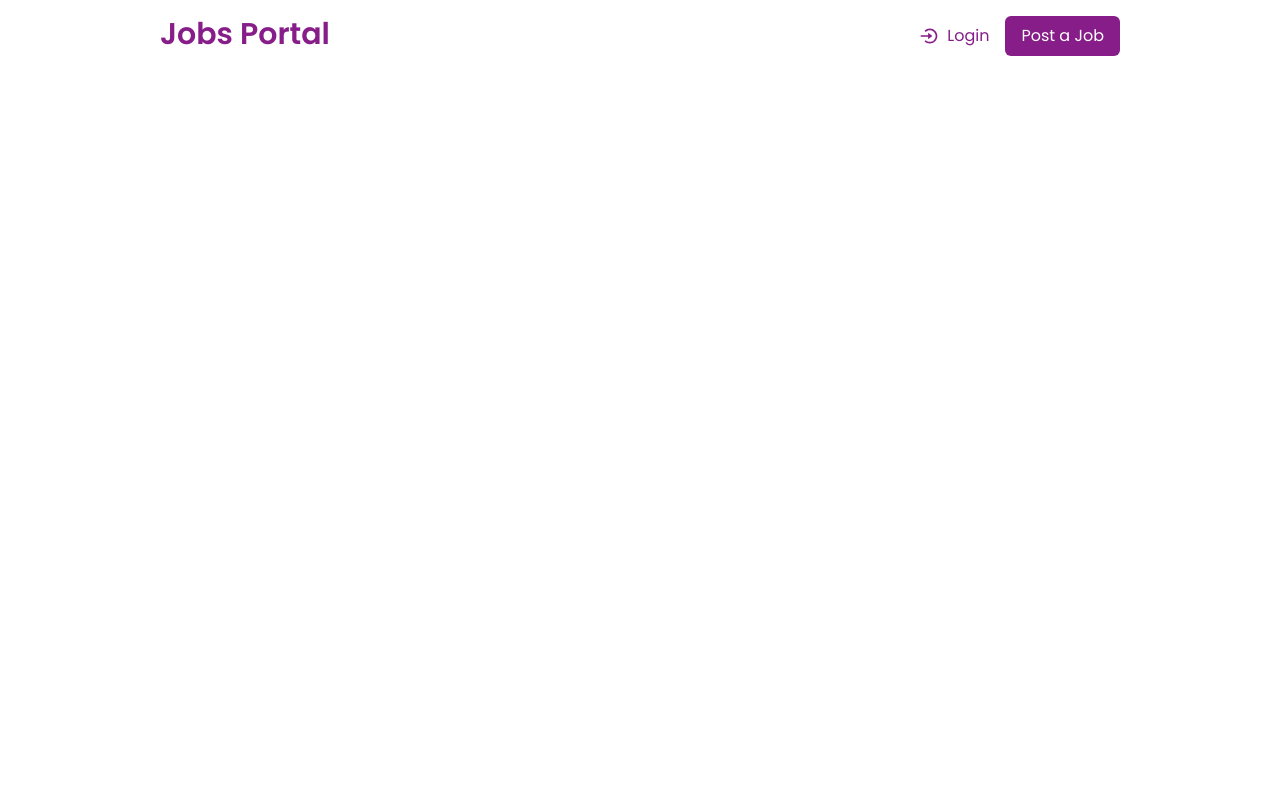
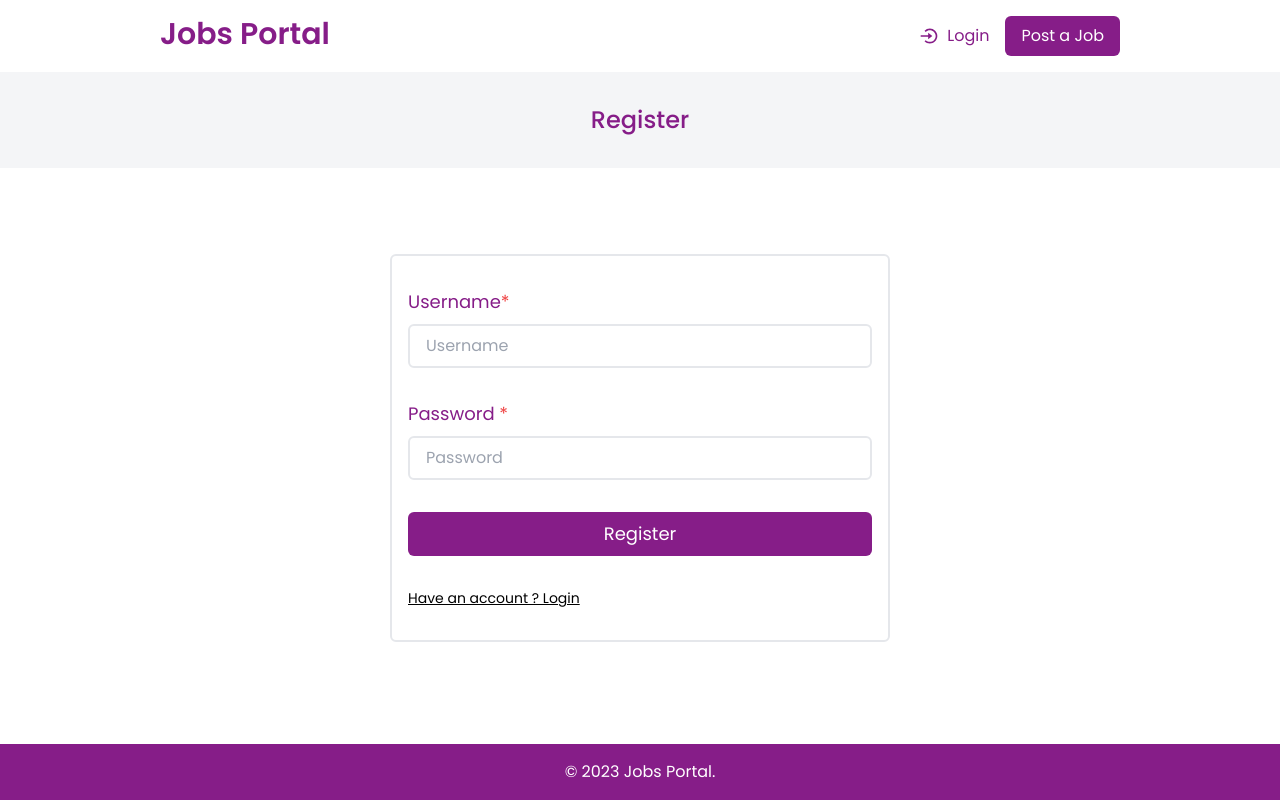
Before and after one commit to amrit-niure/Jobs-Portal, a React (Vite) app in the folder client/: page / in a window 1280 px wide. Built offline with nearby package versions, Linux system fonts and the light colour scheme; a web font is replaced by a local one.

Commit message:
Register/Login Feature Added.

```diff
--- /dev/null
+++ b/client/src/components/Footer.jsx
@@ -0,0 +1,13 @@
+import React from 'react'
+
+const Footer = () => {
+  return (
+    <div
+    className='bg-light-primary w-full fixed bottom-0 text-white py-[1rem] text-center'
+    >
+         &copy; 2023 Jobs Portal.
+    </div>
+  )
+}
+
+export default Footer
--- /dev/null
+++ b/client/src/components/Form.jsx
@@ -0,0 +1,128 @@
+import { ErrorMessage, Field, Formik } from 'formik'
+import React, { useState } from 'react'
+import * as yup from 'yup'
+import axios from 'axios'
+import Button from './Button'
+import { useNavigate } from 'react-router-dom'
+const Form = () => {
+    const navigate = useNavigate()
+    const [pageType, setPageType] = useState("register")
+    const isLogin = pageType === "login"
+    const isRegister = pageType === "register"
+    const initialRegisterValues = {
+        username: '',
+        password: '',
+    }
+    const registerSchema = yup.object().shape({
+        username: yup.string().required('Username is a required field'),
+        password: yup.string().required('Password is a required field'),
+    })
+
+const register = async (values,onSubmitProps) => {
+    try {
+        const registered = await axios.post('http://localhost:5000/auth/register',values)
+        if(registered.data.success){
+            setPageType('login')
+            onSubmitProps.resetForm()
+        }
+    } catch (error) {
+        console.log(error)
+    }
+}
+const login = async (values,onSubmitProps) => {
+    try {
+        const loggedIn = await axios.post('http://localhost:5000/auth/login',values)
+        if(loggedIn.data.success){
+        navigate('/home')
+        }
+    } catch (error) {
+        console.log(error)
+    }
+}
+
+
+    const handleFormSubmit = async (values, onSubmitProps) => {
+        if(isLogin) await login(values,onSubmitProps)
+        if(isRegister) await register(values,onSubmitProps)
+    }
+    return (
+        <div>
+            <div
+                className='bg-light-lightBackground px-[5rem] md:px-[10rem] text-xl md:text-2xl text-center py-[2rem] font-semiBold text-light-primary'
+            >
+                <h2>{isLogin ? "Login" : "Register"}</h2>
+            </div>
+            <div>
+                <Formik
+                    onSubmit={handleFormSubmit}
+                    initialValues={initialRegisterValues}
+                    validationSchema={registerSchema}
+                >
+                    {({
+                        values,
+                        errors,
+                        touched,
+                        handleChange,
+                        handleBlur,
+                        resetForm,
+                        handleSubmit
+                    }) => (
+                        <div className='w-full h-[70vh] flex items-center justify-center'>
+
+                            <form
+                                className='w-[500px] border-2 py-[2rem] px-[1rem] rounded-md flex flex-col gap-8'
+                                onSubmit={handleSubmit}
+                            >
+                                <div
+                                    className='flex flex-col gap-2'
+                                >
+                                    <label htmlFor="username" className='text-lg  text-light-primary'>Username<span className="text-red-500">*</span></label>
+                                    <input
+                                        type="text"
+                                        id='username'
+                                        name='username'
+                                        value={values.username}
+                                        onChange={handleChange}
+                                        onBlur={handleBlur}
+                                        placeholder='Username'
+                                        className='px-[1rem] focus:outline-none border-2 py-[0.5rem] rounded-md text-light-primary'
+                                    />
+                                    {touched.username && errors.username ? (<div className='text-red-500 py-[0rem] text-sm '>{errors.username} </div>) : null}
+                                </div>
+                                <div
+                                    className='flex flex-col gap-2'
+                                >
+                                    <label htmlFor="password" className='text-lg  text-light-primary'>Password <span className="text-red-500">*</span></label>
+                                    <input
+                                        type="password"
+                                        id='password'
+                                        name='password'
+                                        value={values.password}
+                                        onChange={handleChange}
+                                        onBlur={handleBlur}
+                                        placeholder='Password'
+                                        className='px-[1rem] focus:outline-none border-2 py-[0.5rem] rounded-md text-light-primary'
+                                    />
+                                    {touched.password && errors.password ? (<div className='text-red-500 py-[0rem] text-sm '>{errors.password} </div>) : null}
+                                </div>
+                                <button type="submit" className='w-full text-lg '><Button content={isLogin ? "Login" : "Register"} /></button>
+                                <div
+                                     onClick={()=> {
+                                        setPageType(isLogin ? 'register' : 'login')
+                                        resetForm()
+                                    }}
+                                    className='text-sm underline cursor-pointer'
+                                >
+                                {isLogin ? "Don't have an account ? Sign Up" : "Have an account ? Login"}
+
+                                </div>
+                            </form>
+                        </div>
+                    )}
+                </Formik>
+            </div>
+        </div>
+    )
+}
+
+export default Form
--- a/client/src/components/Navbar.jsx
+++ b/client/src/components/Navbar.jsx
@@ -1,31 +1,66 @@
 import React from 'react'
 import { Outlet } from 'react-router-dom'
-import {BiLogInCircle} from 'react-icons/bi'
+import { BiLogInCircle } from 'react-icons/bi'
+import { HiOutlineMenuAlt1 } from 'react-icons/hi'
 import { useNavigate } from 'react-router-dom'
 import Button from './Button'
 const Navbar = () => {
+
+    const [mobileMenu,setMobileMenu] = React.useState(false)
+
     const navigate = useNavigate()
     return (
         <nav
-            className='flex justify-between py-[1rem] '
+            className='flex justify-between py-[1rem] px-[5rem] md:px-[10rem]'
         >
             <div
-            className='text-2xl md:text-3xl font-bold text-light-primary cursor-pointer '
-            onClick={() => navigate('/')}
+                className='text-2xl md:text-3xl font-bold text-light-primary cursor-pointer '
+                onClick={() => navigate('/')}
             >
                 Jobs Portal
             </div>
+            {/* Desktop nav */}
             <div
                 className='hidden gap-4 md:flex '
             >
                 <div className='flex items-center gap-2 text-light-primary cursor-pointer'>
-                   <BiLogInCircle className='text-xl'/>
-                   <h4>Login</h4>
+                    <BiLogInCircle className='text-xl' />
+                    <h4
+
+                    >Login</h4>
                 </div>
                 <div>
-                 <Button content={"Post a Job"} />
+                    <Button content={"Post a Job"} />
                 </div>
             </div>
+            {/* Mobile nav */}
+            <div
+            className='cursor-pointer md:hidden'
+            onClick={() => setMobileMenu(prev => !prev)}
+            >
+        <HiOutlineMenuAlt1 className='text-3xl ' />
+            </div>
+            {mobileMenu &&
+            <div
+            className='absolute right-[5rem] top-[50px] bg-light-tertiary p-[1rem] rounded-md'
+            >
+                <div
+                    className='flex flex-col gap-4'
+                >
+                    <div className='flex items-center gap-2 text-light-primary cursor-pointer'>
+                        <BiLogInCircle className='text-xl' />
+                        <h4
+                        onClick={() => setMobileMenu(false)}
+                        >Login</h4>
+                    </div>
+                    <div
+                    onClick={() => setMobileMenu(false)}
+                    >
+                        <Button content={"Post a Job"} />
+                    </div>
+                </div>
+            </div>
+            }
         </nav>
     )
 }
--- a/client/src/scenes/login/Login.jsx
+++ b/client/src/scenes/login/Login.jsx
@@ -1,8 +1,14 @@
 import React from 'react'
+import Form from '../../components/Form'
 
 const Login = () => {
   return (
-    <div>Login</div>
+    <div>
+
+      <div className='h-[60vh]'>
+      <Form />
+      </div>
+    </div>
   )
 }
 
--- a/client/src/scenes/outlet/MainOutlet.jsx
+++ b/client/src/scenes/outlet/MainOutlet.jsx
@@ -1,16 +1,18 @@
 import React from 'react'
 import { Outlet } from 'react-router-dom'
 import Navbar from '../../components/Navbar'
+import Footer from '../../components/Footer'
 
 const MainOutlet = () => {
     return (
         <div
-        className='px-[5rem] md:px-[10rem]'
+            className=''
         >
             <Navbar />
             <div>
-                {/* <Outlet /> */}
+                <Outlet />
             </div>
+            <Footer />
         </div>
     )
 }
--- a/client/tailwind.config.js
+++ b/client/tailwind.config.js
@@ -10,7 +10,8 @@ export default {
         light : {
             primary : '#861D88',
             secondary : "#AEB0B4",
-            tertiary : '#F4F5F7'
+            tertiary : '#F4F5F7',
+            lightBackground : "#F4F5F7",
         },
         dark : {
           // darkmode not configured
@@ -30,6 +31,7 @@ export default {
       fontWeight :{
         thin : '300',
         regular : '400',
+        semiBold : '500',
         bold : '600',
       }
     },
```
Also changed, not shown: 1 other file (tests, documents, lock files or other folders).
